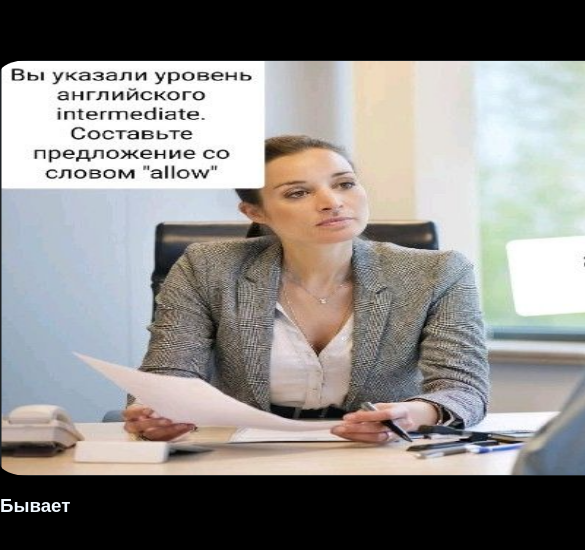
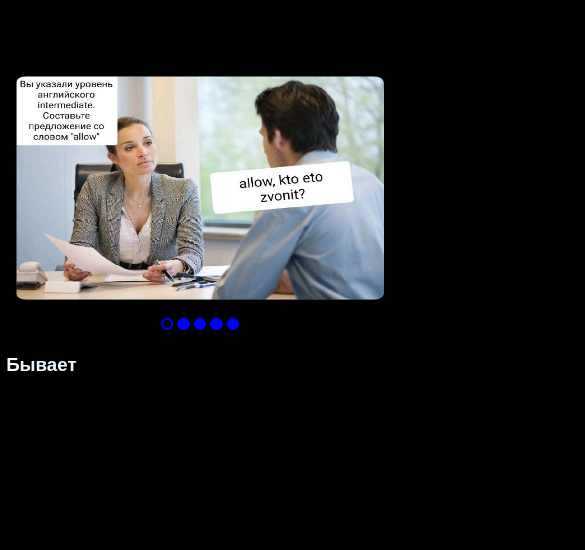
Before and after one commit to Ks8888/cssMemSlider, a plain HTML site: page cssMemSlider/index.html in a window 390 px wide. Shown: the part 150-700 px from the top of the page, 585 px wide, since content can reach past the window. Drawn offline with Linux system fonts and the light colour scheme.

Commit message:
feat: add @media (max-width:870px) (Sat, May 14, 2022 02:25:05 PM)

```diff
--- a/cssMemSlider/style.css
+++ b/cssMemSlider/style.css
@@ -6,7 +6,7 @@ body{
 	height: 26rem;
 	margin: 5rem auto;
 	position: relative;
-	width: 60rem;
+	width: 47rem;
    overflow: hidden;
 }
 .slider {
@@ -17,7 +17,7 @@ body{
 
 
 .slides {
-	width: 25%;
+	width: 20%;
    transition: all .6s ease;
    opacity: 0;
    z-index: 0;
@@ -33,7 +33,7 @@ body{
 .container{
    display: flex;
    align-items: center;
-   justify-content: space-between;
+   justify-content:space-between;
 }
 
  label:hover {
@@ -45,8 +45,8 @@ body{
    cursor: pointer;
 	border: 2px solid blue;
    background: blue;
-	height: 12px;
-	width: 12px;
+	height: 1vh;
+	width: 1vh;
 	border-radius: 50%;
 }
 #slide1:checked ~ .container .controls label:nth-of-type(1),
@@ -95,3 +95,20 @@ body{
    opacity: 1;
 	z-index: 1;
 }
+
+@media all and (max-width: 870px) {
+   .wrapper {
+      padding: 12rem 1rem;
+      height: 14rem;
+      margin: 1rem auto;
+      position: relative;
+      width: 23rem;
+      /* overflow: hidden; */
+  }
+  .container{
+   display: flex;
+   align-items: center;
+   flex-direction: column-reverse;
+   padding: 1rem 0;
+}
+}
```
